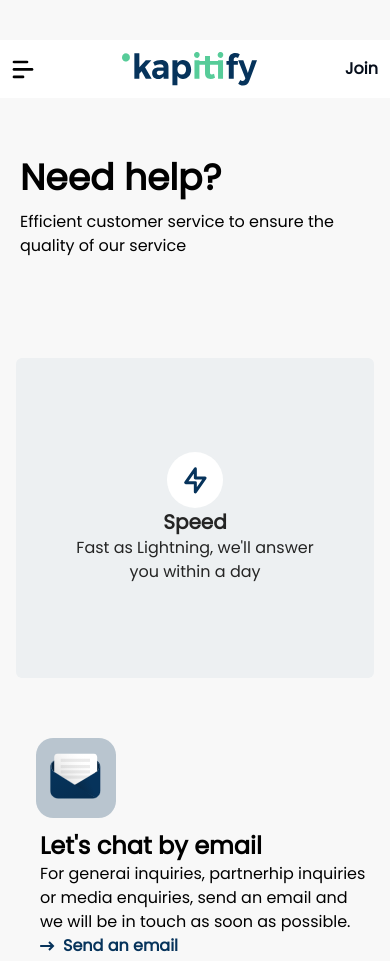
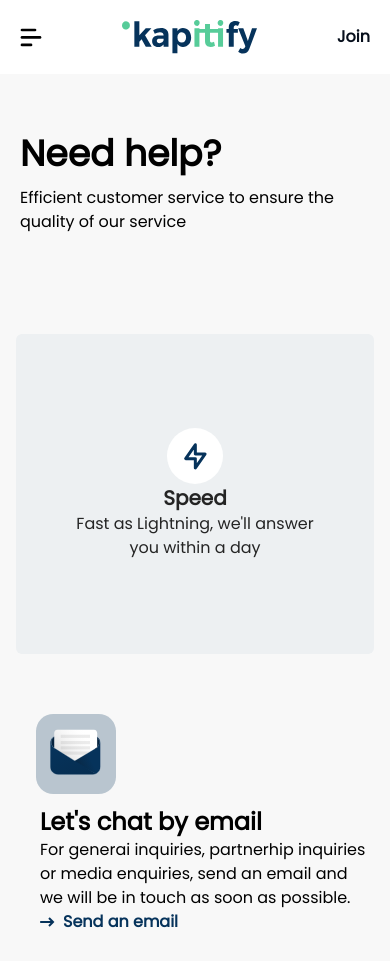
Before and after one commit to Eni-d/kapitify, a website: page index.html in a window 390 px wide. Shown: the top 961 px of the page. Drawn offline with nearby package versions, Linux system fonts and the light colour scheme.

Commit message:
changes made

```diff
--- a/index.html
+++ b/index.html
@@ -15,7 +15,7 @@
     <title>Kapitify</title>
 </head>
 <body class="bg-customBackground">
-    <div class="bg-white p-3 mt-10">
+    <div class="bg-white p-5 lg:p-3 mt-0 lg:mt-10">
         <nav class="container mx-auto flex flex-row justify-between items-center">
             <img src="img/menu.svg" alt="" srcset="">
             <img src="img/logo.svg" alt="" srcset="">
```
Also changed, not shown: css/main.css.
